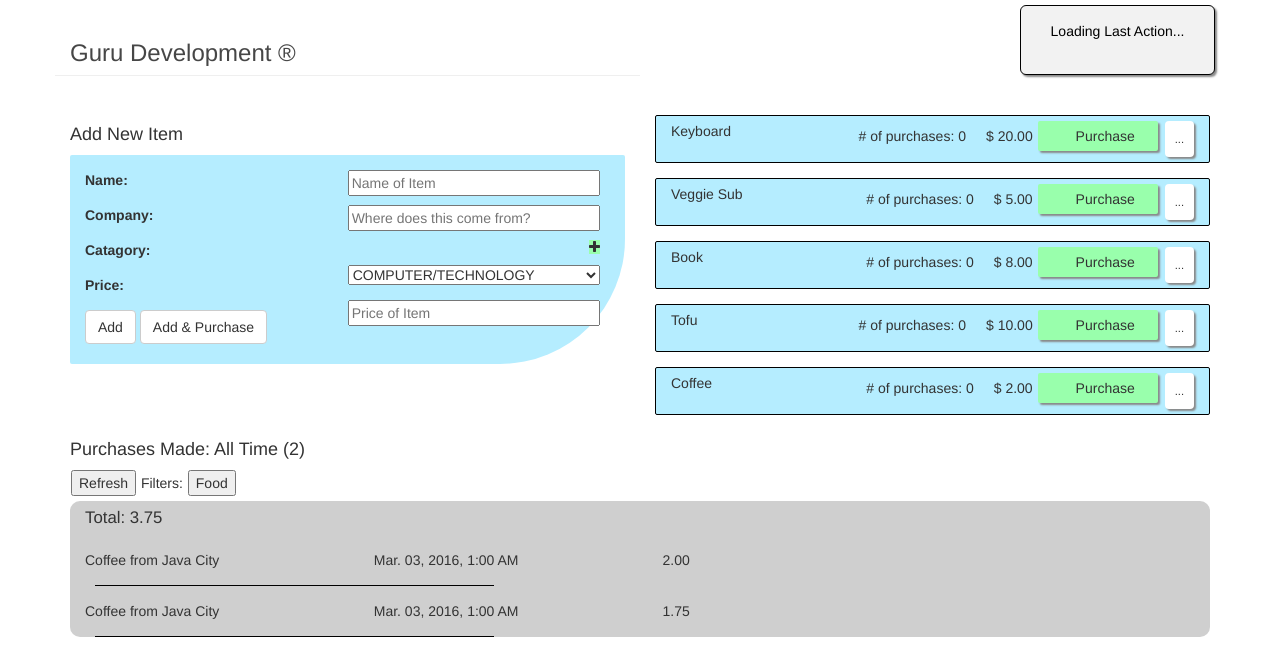
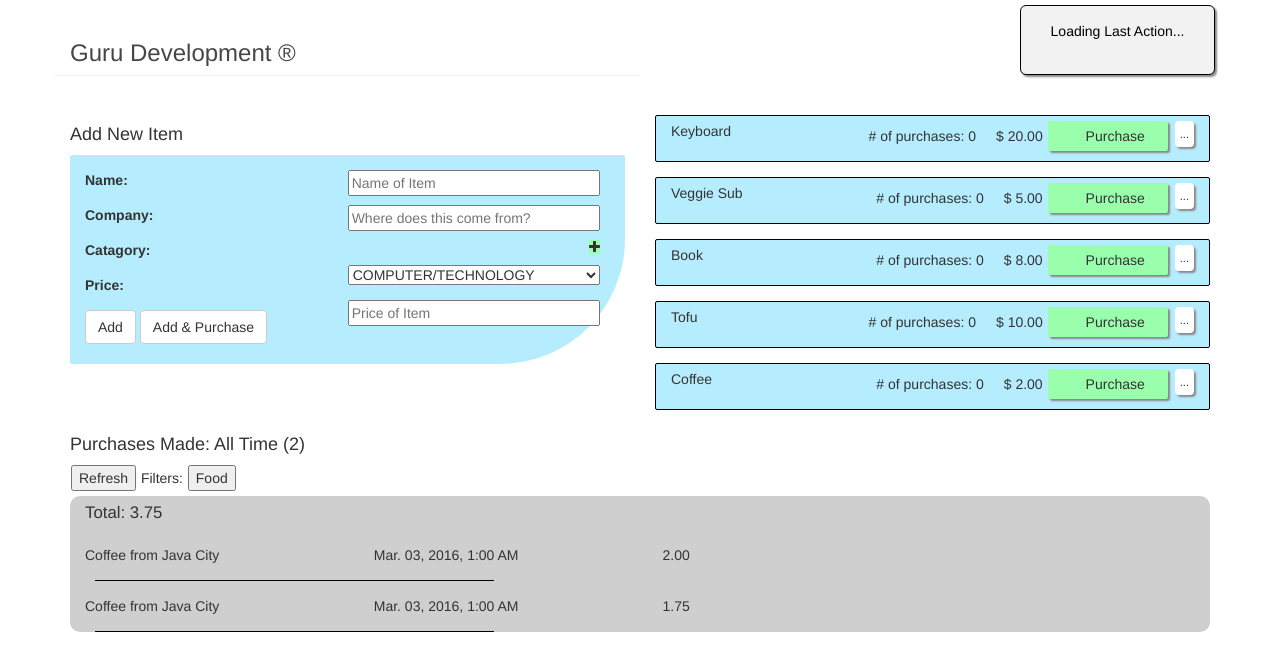
Before and after one commit to marcusshepp/dollars, a Django app: page /item/ in a window 1280 px wide. Shown: the top 649 px of the page. Run offline with Django 3.2, Linux system fonts and the light colour scheme; data comes from the database, SQL or seed files in the repository; data that the repository does not hold is empty; some libraries are stand-ins or nearby versions.

Commit message:
sort of fixed the build items markup bug

```diff
--- a/receipt/static/js/dyliams.js
+++ b/receipt/static/js/dyliams.js
@@ -1,6 +1,7 @@
 $(document).ready(function(){
   // console.log($("#foo").value);
   $("#foo").value = "foo";
+  get_items();
 });
 
 var csrf_func = function(){
@@ -43,14 +44,15 @@ function build_items(length, names, companies, prices, times_purchased, ids){
       var times_purchase = times_purchased[i];
       var id = ids[i];
       item_markup += '<form id="' + id + '" class="item col-sm-12 col-lg-12" action="api/items/" method="POST">';
-      item_markup += '<input type="hidden" name="csrfmiddlewaretoken" value="' + csrf_func() + '" />';
-      item_markup += '<div class="pull-left" id="item_' + id + '">' + name + '</div>';
-      item_markup += '<div class="options pull-right" onclick="show_options(this, '+id+')"><div class="fa fa-arrow-left"></div></div>'
-      item_markup += "<div class='purchase_btn pull-right' onclick='purchase_item("+id+")'>"+"Purchase"+"</div>"
+      // item_markup += '<input type="hidden" name="csrfmiddlewaretoken" value="' + csrf_func() + '" />';
+      item_markup += '<div class="pull-left" id="item_' + id + '">' + name;
+      item_markup += '</div>';
+      item_markup += '<div class="options pull-right" onclick="show_options(this, '+id+')">...</div>';
+      item_markup += '<div class="purchase_btn pull-right" onclick="purchase_item('+id+')">Purchase</div>';
+      item_markup += '<span class="times_purchased pull-right">$ '+price+'</span>'
       item_markup += '<span class="times_purchased pull-right"># of purchases: ' + times_purchase + '</span>';
-      item_markup += '<span class="times_purchased pull-right">$ '+price+'</span>'
+      item_markup += '</div>';
       item_markup += '</form>';
-
     }
     $(".items").html(item_markup);
 }
@@ -76,8 +78,8 @@ function update_undo(){
     });
 }
 /* DOM UPDATING INTERVALS */
-setInterval(get_items, 3000);
-setInterval(update_undo, 3000);
+// setInterval(get_items, 3000);
+// setInterval(update_undo, 3000);
 function send_new_item(form, purchase){
   /*
   Ajax POST to items API. View then creates a new item object.
--- a/templates/receipt/item.html
+++ b/templates/receipt/item.html
@@ -30,7 +30,7 @@
     <form id="{{ i.id }}" class="item col-sm-12 col-lg-12" action="{% url 'api_items' %}" method="POST">
         {% csrf_token %}
         <div class="pull-left" id="item_{{i.id}}">{{ i.name }}</div>
-        <div class="options pull-right" onclick="show_options(this, {{i.id}})"><div class=''>...</div></div>
+        <div class="options pull-right" onclick="show_options(this, {{i.id}})">...</div>
         <div class='purchase_btn pull-right' onclick='purchase_item({{ i.id }})'>Purchase</div>
         <span class="times_purchased pull-right">$ {{ i.price }}</span>
         <span class="times_purchased pull-right"># of purchases: {{ i.number_of_times_purchased }}</span>
```
